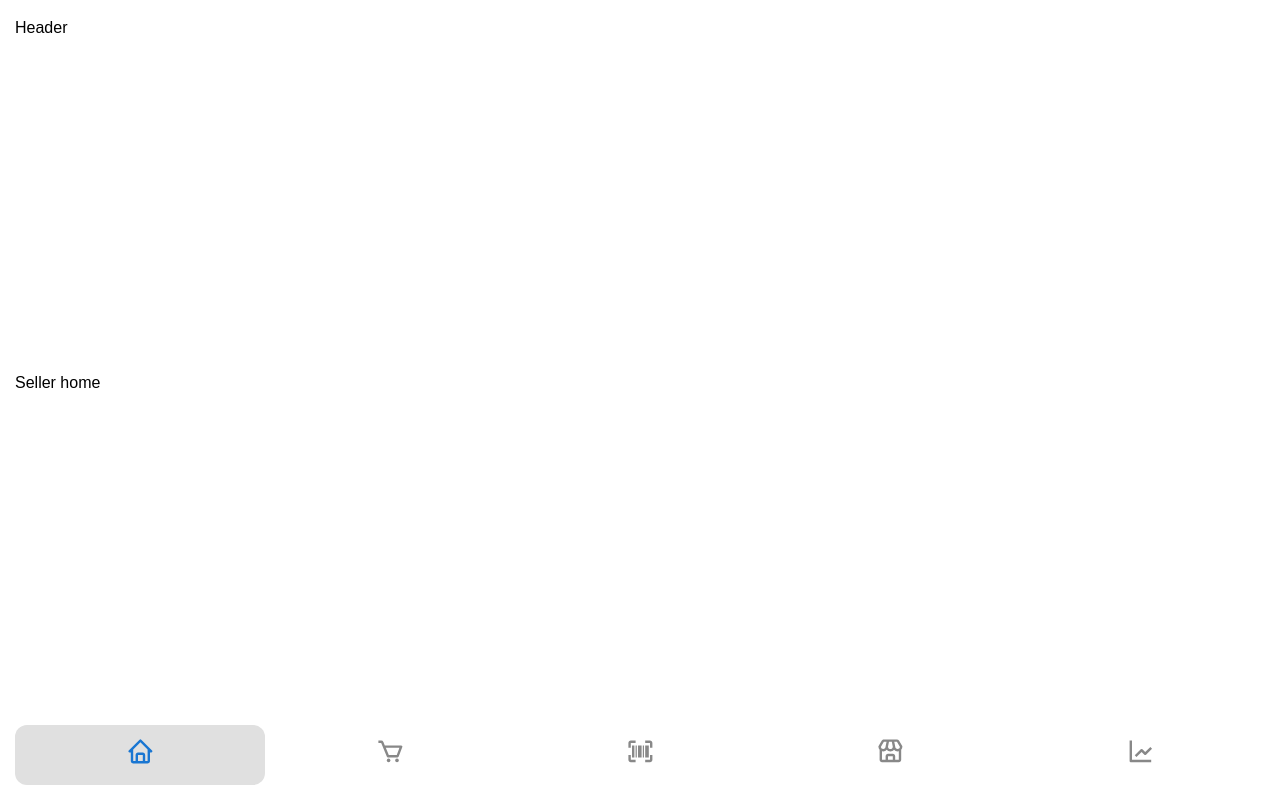
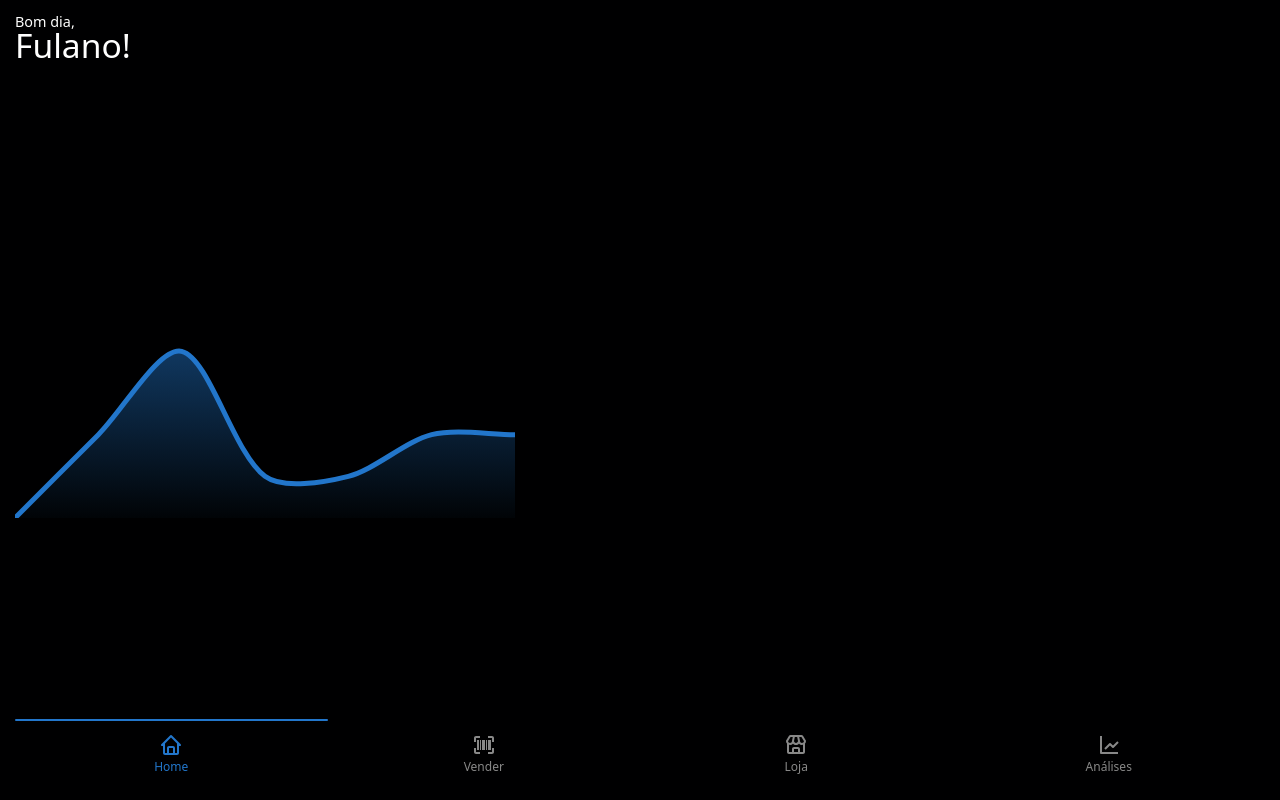
Before and after one commit to Gepetto-FIAP/tradebox, a Next.js app: page /seller in a window 1280 px wide. Built offline with nearby package versions, Linux system fonts and the light colour scheme.

Commit message:
improvements in seller dashboard

```diff
--- a/app/(dashboard)/seller/layout.module.css
+++ b/app/(dashboard)/seller/layout.module.css
@@ -1,7 +1,7 @@
 .layout {
     display: flex;
     flex-direction: column;
-    min-height: 100vh;
+    min-height: 100dvh;
     padding: 15px;
     justify-content: space-between;
 }
--- a/app/(dashboard)/seller/layout.tsx
+++ b/app/(dashboard)/seller/layout.tsx
@@ -8,12 +8,9 @@ export default function DashboardSellerLayout({
 }>) {
   return (
         <div className={styles.layout}>
-            <div>
-                <p>Header</p>
-            </div>
-            <div>
-                {children}
-            </div>
+
+            {children}
+
             <div className={styles.nav}>
                 <BottomNav/>
             </div>
--- /dev/null
+++ b/app/(dashboard)/seller/page.module.css
@@ -0,0 +1,19 @@
+.header {
+    display: flex;
+    flex-direction: column;
+    line-height: 1;
+}
+
+.greeting {
+    font-size: 0.9rem;
+    color: var(--color-text-secondary);
+}
+
+.name {
+    font-size: 2.1rem;
+    color: var(--color-text-primary);
+}
+
+.chart {
+    width: 500px;
+}
--- a/app/(dashboard)/seller/page.tsx
+++ b/app/(dashboard)/seller/page.tsx
@@ -1,9 +1,16 @@
 import SalesChart from '@/components/SalesChart'; //teste
+import styles from './page.module.css';
 
 export default function Seller() {
   return (
     <>
-      Seller home
+      <div className={styles.header}>
+        <div className={styles.greeting}>Bom dia,</div>
+        <div className={styles.name}>Fulano!</div>
+      </div>
+      <div className={styles.chart}>
+        <SalesChart />
+      </div>
     </>
   );
 }
--- a/app/styles/globals.css
+++ b/app/styles/globals.css
@@ -1,5 +1,5 @@
 :root {
-  --color-primary: #1976d2;
+  --color-primary: #2276cb;
   --color-secondary: #e0e0e0;
   --color-background: #fff;
   --color-text: #222;
@@ -13,8 +13,7 @@
 }
 
 body {
-    font-family: sans-serif;
-    background-color: #fff;
-    line-height: 1.6;
-    color: #000;
+    font-family: system-ui, -apple-system, BlinkMacSystemFont, 'Segoe UI', Roboto, Oxygen, Ubuntu, Cantarell, 'Open Sans', 'Helvetica Neue', sans-serif;
+    background-color: #000001;
+    color: #ffffff;
 }
--- a/components/BottomNav/BottomNav.module.css
+++ b/components/BottomNav/BottomNav.module.css
@@ -1,42 +1,58 @@
 .nav {
   position: relative;
   display: flex;
-  background: #fff;
-  height: 60px;
   align-items: center;
   justify-content: space-between;
-  overflow: hidden;
 }
 
 .slider {
   position: absolute;
-  top: 0;
+  top: -4px;
   left: 0;
-  width: 20%;
-  height: 100%;
-  background: #e0e0e0;
-  border-radius: 12px;
+  right: 0;
+  width: 25%;
+  height: 2px;
+  background: var(--color-primary);
+  border-radius: 10px;
   transition: left .3s cubic-bezier(.1,0,.2,1);
   z-index: 0;
 }
 
 .navItem {
-  flex: 1;
+  display: flex;
+  flex-direction: column;
+  justify-content: center;
+  align-items: center;
   text-align: center;
+  background: transparent;
+  padding: 10px;
+  position: relative;
+  border-radius: 10px;
+  text-decoration: none;
   z-index: 1;
-  padding: 10px 0;
-  position: relative;
+  gap: 1px;
+  flex: 1 1 0px;
+  overflow: hidden;
+  transition: .3s;
+}
+
+
+.label {
+  text-decoration: none;
+  color: var(--color-muted);
+  font-size: 0.75rem;
 }
 
 .icon {
-  font-size: 1.8rem;
-  color: #888;
+  font-size: 1.5rem;
+  color: var(--color-muted);
   transition: color 0.2s;
 }
 
-.activeIcon {
-  font-size: 1.8rem;
-  color: #888;
-  transition: color .3s;
-  color: #1976d2;
+.activeItem .icon {
+  color: var(--color-primary);
 }
+
+.activeItem .label {
+  color: var(--color-primary);
+}
--- a/components/BottomNav/BottomNav.tsx
+++ b/components/BottomNav/BottomNav.tsx
@@ -8,7 +8,6 @@ import { BiHome, BiMoneyWithdraw, BiLineChart, BiStore, BiBarcodeReader, BiCart,
 
 const navItems = [
   { href: '/seller', icon: BiHome, label: 'Home' },
-  { href: '/seller/campaign', icon: BiCart , label: 'Campanhas' },
   { href: '/seller/sell', icon: BiBarcodeReader , label: 'Vender' },
   { href: '/seller/store', icon: BiStore , label: 'Loja' },
   { href: '/seller/analytics', icon: BiLineChart , label: 'Análises' },
@@ -24,8 +23,9 @@ export default function BottomNav() {
       {navItems.map((item, idx) => {
         const isActive = pathname === item.href;
         return (
-          <Link key={item.href} href={item.href} className={styles.navItem}>
-            <item.icon className={isActive ? styles.activeIcon : styles.icon}/>
+          <Link key={item.href} href={item.href} className={`${styles.navItem} ${isActive ? styles.activeItem : ''}`}>
+            <item.icon className={styles.icon}/>
+            <span className={styles.label}>{item.label}</span>
           </Link>
         );
       })}
--- a/components/SalesChart.tsx
+++ b/components/SalesChart.tsx
@@ -1,17 +1,31 @@
 'use client';
 
-import { Bar } from 'react-chartjs-2';
-import { Chart, CategoryScale, LinearScale, BarElement, Title, Tooltip, Legend } from 'chart.js';
+import { Chart, Filler, CategoryScale, PointElement, LinearScale, LineElement, Title, Tooltip, Legend, ScriptableContext } from 'chart.js';
+import {Line} from 'react-chartjs-2'
 
-Chart.register(CategoryScale, LinearScale, BarElement, Title, Tooltip, Legend);
+Chart.register(Filler, CategoryScale, PointElement, LinearScale, LineElement, Title, Tooltip, Legend);
+
+
+
 
 const data = {
-  labels: ['Janeiro', 'Fevereiro', 'Março', 'Abril'],
+  labels: ['seg', 'ter', 'qua', 'qui', 'sex', 'sab', 'dom'],
   datasets: [
     {
+      backgroundColor: (context: ScriptableContext<"line">) => {
+        const ctx = context.chart.ctx;
+        const gradient = ctx.createLinearGradient(0, 0, 0, 250);
+        gradient.addColorStop(0, "#2276cbb0");
+        gradient.addColorStop(1, "#2276cb08");
+        return gradient;
+      },
       label: 'Vendas',
-      data: [12, 19, 3, 5],
-      backgroundColor: 'rgba(54, 162, 235, 0.5)',
+      data: [20, 24, 28, 22, 22, 24, 24, 32],
+      borderColor: '#2276cb',
+      borderWidth: 5,
+      tension: 0.3,
+      fill: true,
+      pointRadius: 0
     },
   ],
 };
@@ -19,11 +33,22 @@ const data = {
 const options = {
   responsive: true,
   plugins: {
-    legend: { position: 'top' as const },
-    title: { display: true, text: 'Vendas por mês' },
+    tooltip: { enabled: false },
+    legend: { display: false },
+    title: { display: false },
+  },
+    scales: {
+    x: {
+      display: false,
+    },
+    y: {
+      display: false,
+    },
+
+
   },
 };
 
 export default function SalesChart() {
-  return <Bar data={data} options={options} />;
+  return <Line data={data} options={options} />;
 }
```
Also changed, not shown: app/(dashboard)/seller/campaign/page.tsx (deleted, +0 -9 lines), app/(dashboard)/seller/store/page.tsx (+6 -1 lines).
